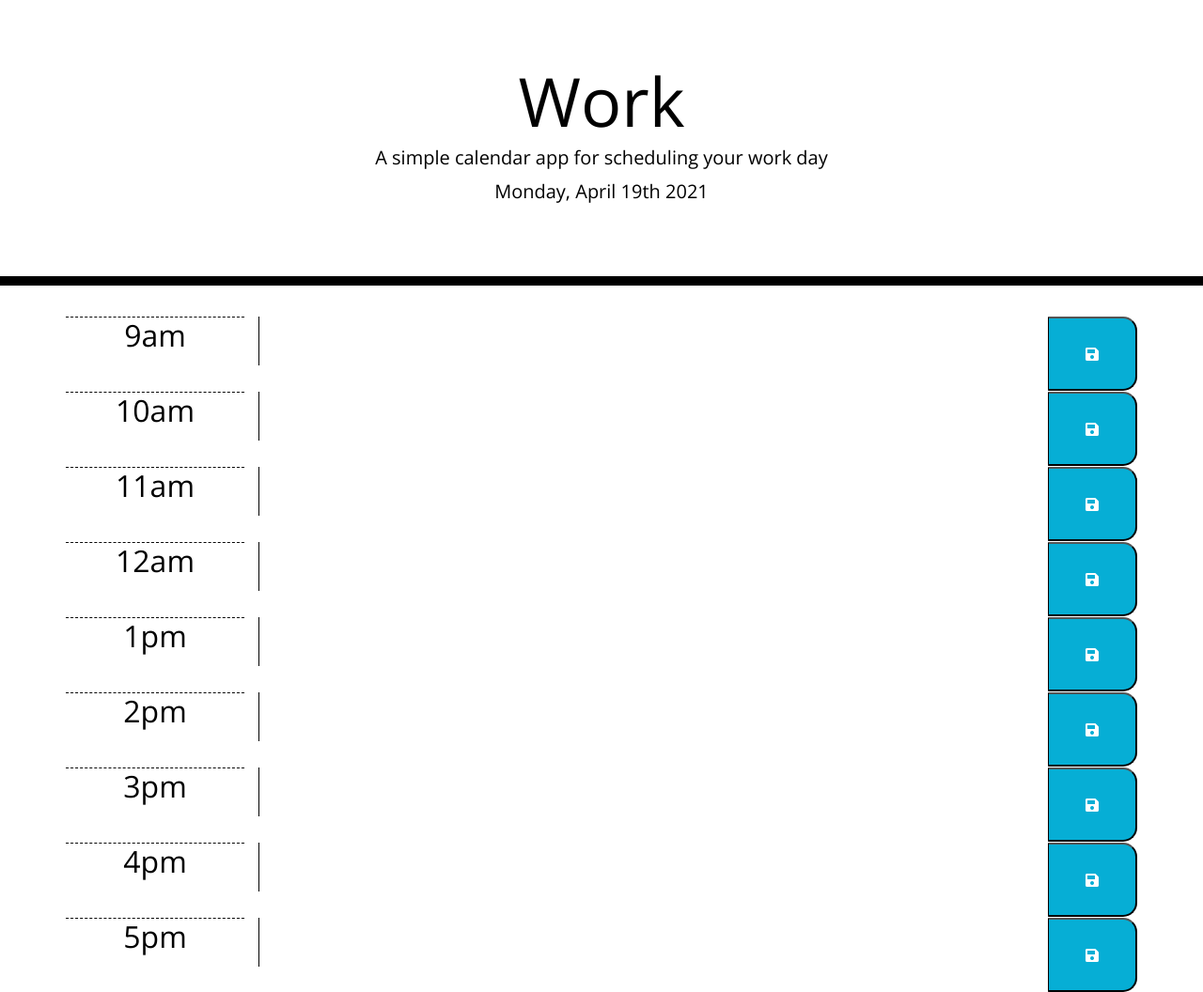
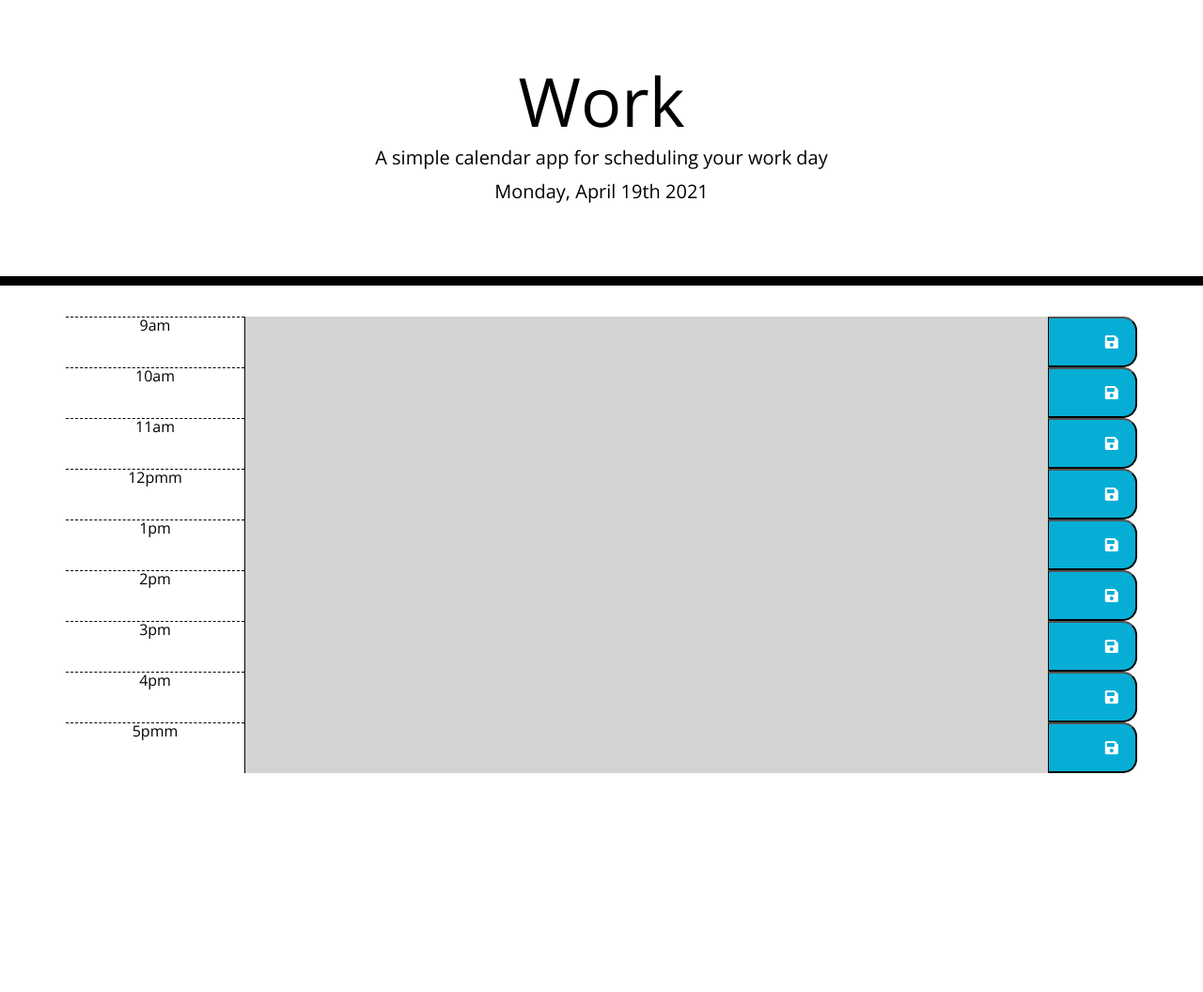
Before and after one commit to scochran31/daily-workintosh, a plain HTML site: page Develop/index.html in a window 1280 px wide. Shown: the whole page at 94% size. After the commit the page ends 823 px from the top, so only its background shows below. Drawn offline with nearby package versions, Linux system fonts and the light colour scheme.

Commit message:
calendar refactor

```diff
--- a/Develop/index.html
+++ b/Develop/index.html
@@ -31,92 +31,54 @@
     <div class="container time-block">
       <!-- Timeblocks go here -->
       <div class="row">
-        <div class="col-sm-2 hour"><h2>9am</h2></div>
-        <div class="col-sm-9"></div>
-        <button class="col-sm-1 saveBtn hover"><i class="fa fa-save"></i></button>
+        <article class="hour col-sm-2">9am</article>
+        <textarea id="9" class="description col-sm-9"></textarea>
+        <button class="saveBtn col-sm-1">
+          <i class="fa fa-save"></i>
+        </button>
+        <article class="hour col-sm-2">10am</article>
+        <textarea id="10" class="description col-sm-9"></textarea>
+        <button class="saveBtn col-sm-1">
+          <i class="fa fa-save"></i>
+        </button>
+        <article class="hour col-sm-2">11am</article>
+        <textarea id="11" class="description col-sm-9"></textarea>
+        <button class="saveBtn col-sm-1">
+          <i class="fa fa-save"></i>
+        </button>
+        <article class="hour col-sm-2">12pmm</article>
+        <textarea id="12" class="description col-sm-9"></textarea>
+        <button class="saveBtn col-sm-1">
+          <i class="fa fa-save"></i>
+        </button>
+        <article class="hour col-sm-2">1pm</article>
+        <textarea id="13" class="description col-sm-9"></textarea>
+        <button class="saveBtn col-sm-1">
+          <i class="fa fa-save"></i>
+        </button>
+        <article class="hour col-sm-2">2pm</article>
+        <textarea id="14" class="description col-sm-9"></textarea>
+        <button class="saveBtn col-sm-1">
+          <i class="fa fa-save"></i>
+        </button>
+        <article class="hour col-sm-2">3pm</article>
+        <textarea id="15" class="description col-sm-9"></textarea>
+        <button class="saveBtn col-sm-1">
+          <i class="fa fa-save"></i>
+        </button>
+        <article class="hour col-sm-2">4pm</article>
+        <textarea id="16" class="description col-sm-9"></textarea>
+        <button class="saveBtn col-sm-1">
+          <i class="fa fa-save"></i>
+        </button>
+        <article class="hour col-sm-2">5pmm</article>
+        <textarea id="17" class="description col-sm-9"></textarea>
+        <button class="saveBtn col-sm-1">
+          <i class="fa fa-save"></i>
+        </button>
+
       </div>
-      <div class="row">
-        <div class="col-sm-2 hour"><h2>10am</h2></div>
-        <div class="col-sm-9"></div>
-        <button class="col-sm-1 saveBtn hover"><i class="fa fa-save"></i></button>
-      </div>
-      <div class="row">
-        <div class="col-sm-2 hour"><h2>11am</h2></div>
-        <div class="col-sm-9"></div>
-        <button class="col-sm-1 saveBtn hover"><i class="fa fa-save"></i></button>
-      </div>
-      <div class="row">
-        <div class="col-sm-2 hour"><h2>12am</h2></div>
-        <div class="col-sm-9"></div>
-        <button class="col-sm-1 saveBtn hover"><i class="fa fa-save"></i></button>
-      </div>
-      <div class="row">
-        <div class="col-sm-2 hour"><h2>1pm</h2></div>
-        <div class="col-sm-9"></div>
-        <button class="col-sm-1 saveBtn hover"><i class="fa fa-save"></i></button>
-      </div>
-      <div class="row">
-        <div class="col-sm-2 hour"><h2>2pm</h2></div>
-        <div class="col-sm-9"></div>
-        <button class="col-sm-1 saveBtn hover"><i class="fa fa-save"></i></button>
-      </div>
-      <div class="row">
-        <div class="col-sm-2 hour"><h2>3pm</h2></div>
-        <div class="col-sm-9"></div>
-        <button class="col-sm-1 saveBtn hover"><i class="fa fa-save"></i></button>
-      </div>
-      <div class="row">
-        <div class="col-sm-2 hour"><h2>4pm</h2></div>
-        <div class="col-sm-9"></div>
-        <button class="col-sm-1 saveBtn hover"><i class="fa fa-save"></i></button>
-      </div>
-      <div class="row">
-        <div class="col-sm-2 hour"><h2>5pm</h2></div>
-        <div class="col-sm-9"></div>
-        <button class="col-sm-1 saveBtn hover"><i class="fa fa-save"></i></button>
-      </div>
-      <!-- <div class="row">
-        <div class="col-sm-2 hour"><h2>10am</h2></div>
-        <div class="col-sm-9"></div>
-        <button class="col-sm-1 saveBtn hover"><i class="fa fa-save"></i></button>
-      </div>
-      <div class="row">
-        <div class="col-sm-2 hour"><h2>11am</h2></div>
-        <div class="col-sm-9"></div>
-        <button class="col-sm-1 saveBtn hover"><i class="fa fa-save"></i></button>
-      </div>
-      <div class="row">
-        <div class="col-sm-2 hour"><h2>12pm</h2></div>
-        <div class="col-sm-9"></div>
-        <button class="col-sm-1 saveBtn hover"><i class="fa fa-save"></i></button>
-      </div>
-      <div class="row">
-        <div class="col-sm-2 hour"><h2>1pm</h2></div>
-        <div class="col-sm-9"></div>
-        <button class="col-sm-1 saveBtn hover"><i class="fa fa-save"></i></button>
-      </div>
-      <div class="row">
-        <div class="col-sm-2 hour"><h2>2pm</h2></div>
-        <div class="col-sm-9"></div>
-        <button class="col-sm-1 saveBtn hover"><i class="fa fa-save"></i></button>
-      </div>
-      <div class="row">
-        <div class="col-sm-2 hour"><h2>3pm</h2></div>
-        <div class="col-sm-9"></div>
-        <button class="col-sm-1 saveBtn hover"><i class="fa fa-save"></i></button>
-      </div>
-      <div class="row">
-        <div class="col-sm-2 hour"><h2>4pm</h2></div>
-        <div class="col-sm-9"></div>
-        <button class="col-sm-1 saveBtn hover"><i class="fa fa-save"></i></button>
-      </div>
-      <div class="row">
-        <div class="col-sm-2 hour"><h2>5pm</h2></div>
-        <div class="col-sm-9"></div>
-        <button class="col-sm-1 saveBtn hover"><i class="fa fa-save"></i></button>
-      </div> -->
 
-    </div>
 
     <script src="https://code.jquery.com/jquery-3.4.1.min.js"></script>
     <script src="https://cdnjs.cloudflare.com/ajax/libs/moment.js/2.24.0/moment.min.js"></script>
--- a/Develop/script.js
+++ b/Develop/script.js
@@ -4,3 +4,16 @@ $(document).ready(function() {
 
 var scheduleEl = document.createElement('textarea');
 $('.col-sm-9').append(scheduleEl);
+
+var newSchedule = new Date();
+console.log(newSchedule);
+    var currentTime = newSchedule.getHours();
+    console.log(currentTime);
+    var thisRow = document.getElementsByName('time');
+    if (currentTime === thisRow) {
+        $('.col-sm-9').addClass('present')
+    } else if (currentTime < 9) {
+        $('.col-sm-9').addClass('past')
+    } else {
+        $('.col-sm-9').addClass('future');
+    };
```
